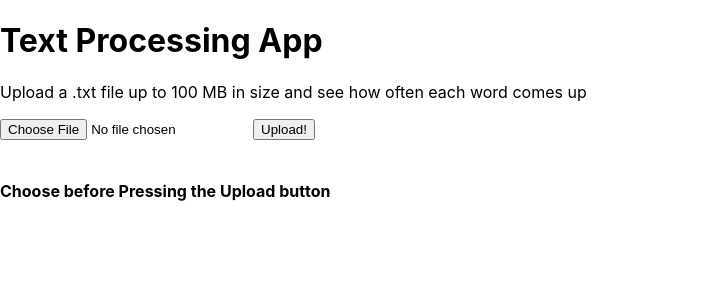
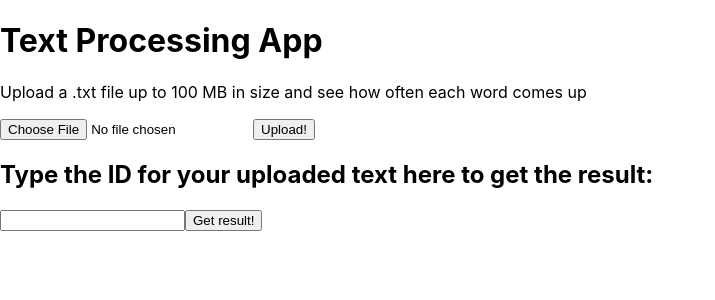
Before and after one commit to Zaakori/biweb-frontend, a React (Create React App) app: page / in a window 1280 px wide. Shown: the top 300 px of the page, without its empty margins (0-715 px from the left). Built offline with nearby package versions, Linux system fonts and the light colour scheme; the HTML template or start-up script is replaced by a standard one.

Commit message:
receive by id

```diff
--- a/src/App.js
+++ b/src/App.js
@@ -6,8 +6,11 @@ class App extends Component {
 
 	state = {
 
-	// Initially, no file is selected
-	selectedFile: null
+	// Initially, nothing is there
+	selectedFile: null,
+  postResponse: null,
+  textId: '',
+  getResponse: null
 	};
 
 	// On file select (from the pop up)
@@ -29,22 +32,28 @@ class App extends Component {
 
         // Details of the uploaded file
         console.log(this.state.selectedFile);
+        console.log('AM I EVEN HERE?');
 
 
         // Request made to the backend api
         // Send formData object
-        axios.post("http://localhost:8080/api/upload", formData);
+        axios.post("http://localhost:8080/api/upload", formData).then((repos) => {
+          console.log('GOT RESPONSE', repos.data);
+        this.setState({postResponse : repos.data});
+        });
 
-        // my little thingy for checking frontend-bakend connection
-        // let name = String(this.state.selectedFile.name);
-        // axios.get("http://localhost:8080/api/publish?message=hello from React, here is file name: " + name);
+
         };
+
+  getTextId = ()=> {
+          return this.state.textId;
+      }
 
 	// File content to be displayed after
 	// file upload is complete
 	fileData = () => {
 
-        if (this.state.selectedFile) {
+        if ((this.state.selectedFile) && (this.state.postResponse === null)) {
 
               let fileType = String(this.state.selectedFile.type);
               let fileSize = Number(this.state.selectedFile.size);
@@ -86,15 +95,62 @@ class App extends Component {
                     );
               }
 
-          } else {
+        } else if((this.state.selectedFile) && (this.state.postResponse) && (this.state.getResponse === null)){
+          console.log('reached this part 1')
+
+          return (
+            <div>
+              <h3>
+                Your ID for the uploaded text is:
+              </h3>
+              <h2>
+                {this.state.postResponse}
+              </h2>
+            </div>
+          );
+
+        } else if((this.state.getResponse)){
+
+          return (
+            <div>
+              <h3>
+                The GET request response is:
+              </h3>
+              <h2>
+                {JSON.stringify(this.state.getResponse)}
+              </h2>
+            </div>
+          );
+
+        } else {
             return (
             <div>
-              <br />
-              <h4>Choose before Pressing the Upload button</h4>
             </div>
             );
-          }
-          };
+        }
+    };
+
+  showStatusOrTable =() => {
+
+
+    console.log('this is the text from input: ' + this.state.textId);
+
+    axios.get(`http://localhost:8080/api/extract?message=${this.state.textId}`).then((response) => {
+      this.setState({getResponse : response.data});
+    }
+
+    )
+
+  }
+
+  updateInputValue(evt) {
+    const val = evt.target.value;
+    console.log(val);
+    // ...
+    this.setState({
+      textId: val
+    });
+  }
 
 	render() {
 
@@ -110,8 +166,21 @@ class App extends Component {
                 Upload!
                 </button>
               </div>
-            {this.fileData()}
+              <div>
+                  {this.fileData()}
+                <h2>
+                  Type the ID for your uploaded text here to get the result:
+                </h2>
+                <input type= "text" value={this.state.textId} onChange={evt => this.updateInputValue(evt)} />
+                <button onClick={this.showStatusOrTable} >
+                Get result!
+                </button>
+              </div>
+
+
+
             </div>
+
           );
    }
 }
```
Also changed, not shown: 1 other file (tests, documents, lock files or other folders).
